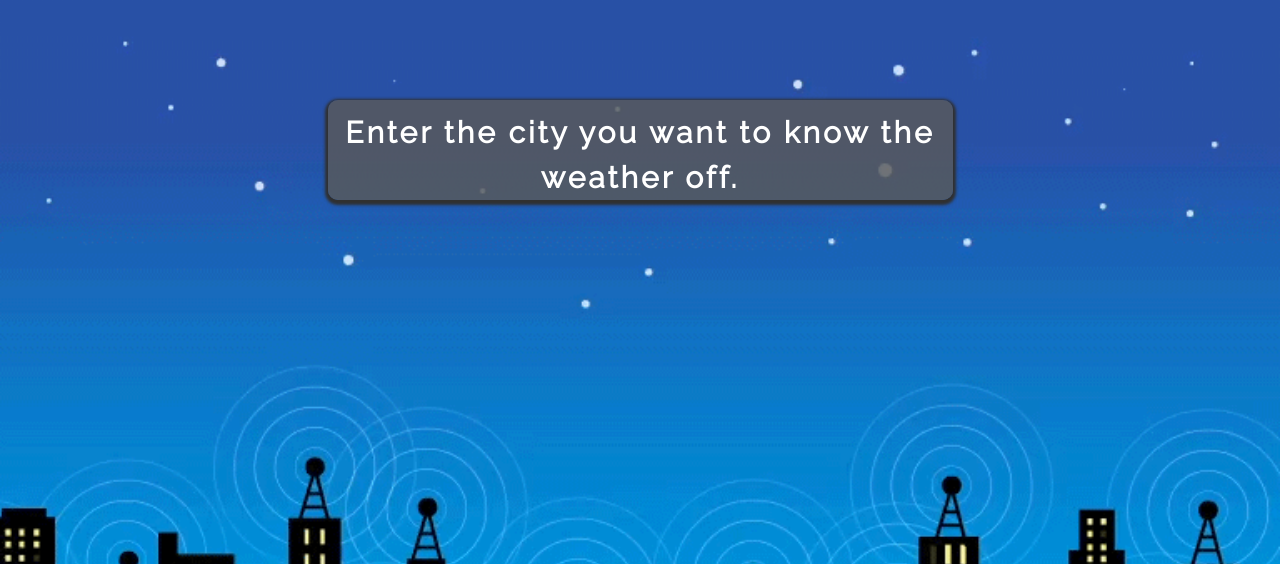
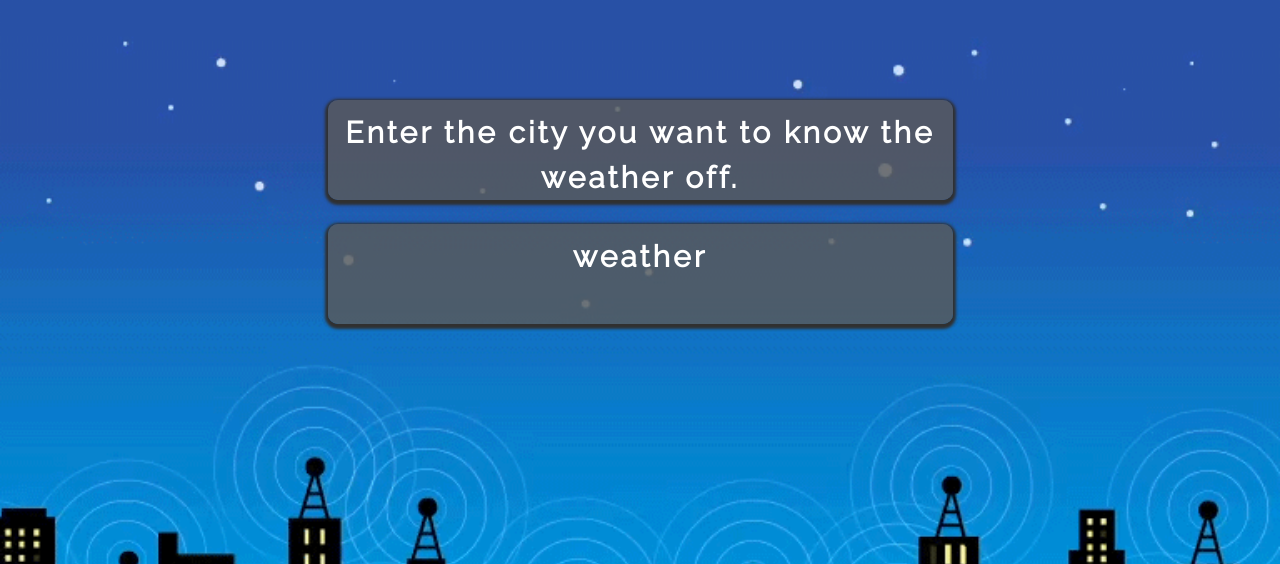
Before and after one commit to DylanoH/Web-Dev-Course, a PHP site: page / in a window 1280 px wide. Shown: the top 564 px of the page. Run offline with PHP 8.4, Linux system fonts and the light colour scheme; some libraries are stand-ins or nearby versions.

Commit message:
Weather app working json call

```diff
--- a/FreeCodeCamp/Weather App/index.html
+++ b/FreeCodeCamp/Weather App/index.html
@@ -9,7 +9,7 @@
     <meta name="viewport" content="width=device-width, initial-scale=1, shrink-to-fit=no">
 
     <!-- imports -->
-    <link href="https://fonts.googleapis.com/css?family=Raleway" rel="stylesheet">
+
     <link rel="stylesheet" href="https://maxcdn.bootstrapcdn.com/bootstrap/4.0.0-alpha.6/css/bootstrap.min.css" integrity="sha384-rwoIResjU2yc3z8GV/NPeZWAv56rSmLldC3R/AZzGRnGxQQKnKkoFVhFQhNUwEyJ" crossorigin="anonymous">
     <script type="text/javascript" src="jquery/jquery.min.js"></script>
 
@@ -25,9 +25,16 @@
           <div class="greyTest">
             <span class="titleText">Enter the city you want to know the weather off.</span>
           </div>
+          <br />
+          <div  class="greyTest">
+            <span id="showWeather" class="titleText">weather</span>
+          </div>
+
         </div>
       </div>
     </div>
+
+
 
     <script src="https://cdnjs.cloudflare.com/ajax/libs/tether/1.4.0/js/tether.min.js" integrity="sha384-DztdAPBWPRXSA/3eYEEUWrWCy7G5KFbe8fFjk5JAIxUYHKkDx6Qin1DkWx51bBrb" crossorigin="anonymous"></script>
     <script src="https://maxcdn.bootstrapcdn.com/bootstrap/4.0.0-alpha.6/js/bootstrap.min.js" integrity="sha384-vBWWzlZJ8ea9aCX4pEW3rVHjgjt7zpkNpZk+02D9phzyeVkE+jo0ieGizqPLForn" crossorigin="anonymous"></script>
--- a/FreeCodeCamp/Weather App/mainCSS.css
+++ b/FreeCodeCamp/Weather App/mainCSS.css
@@ -1,3 +1,5 @@
+@import url(https://fonts.googleapis.com/css?family=Raleway);
+
 *, *::before, *::after {
   box-sizing: border-box;
 }
@@ -13,7 +15,6 @@ html, body {
   background-position: center;
   background-size: cover;
   background-repeat: no-repeat;
-
 }
 
 
@@ -23,10 +24,12 @@ html, body {
   position: relative;
   top: 100px;
   margin: auto;
+
   background-color: rgba(89, 89, 89, 0.81);
   box-shadow: 0px 2px 3px 3px #303030;
   border-radius: 10px;
   padding: 10px 5px 10px 5px;
+
 }
 
 .titleText {
@@ -35,3 +38,9 @@ html, body {
   font-size: 30px;
   letter-spacing: 3px;
 }
+
+.blur {
+  width: 100%;
+  height: 100%;
+  filter: blur(5px);
+}
--- a/FreeCodeCamp/Weather App/mainJS.js
+++ b/FreeCodeCamp/Weather App/mainJS.js
@@ -0,0 +1,23 @@
+// api.openweathermap.org/data/2.5/weather?lat=35&lon=139
+
+
+var currentLat;
+var currentLong;
+var apiKey = "f09845db27d443151cf8dd1a43e66d67";
+
+if (navigator.geolocation) {
+  navigator.geolocation.getCurrentPosition(function(position) {
+    currentLat = position.coords.latitude;
+    currentLong = position.coords.longitude;
+
+    //console.log ()
+
+   $.getJSON("http://api.openweathermap.org/data/2.5/weather?lat=" + currentLat + "&lon=" + currentLong + "&APPID=" + apiKey, function(data){
+     $("#showWeather").html("latitude: " + currentLat + "<br/>" + "longitude: " + currentLong + "<br/>");
+   });
+//data.weather[0].icon
+
+    $("#showWeather").html("latitude: " + currentLat + "<br/>" + "longitude: " + currentLong);
+    console.log("lat: "+currentLat + " long: " + currentLong);
+  });
+}
```
